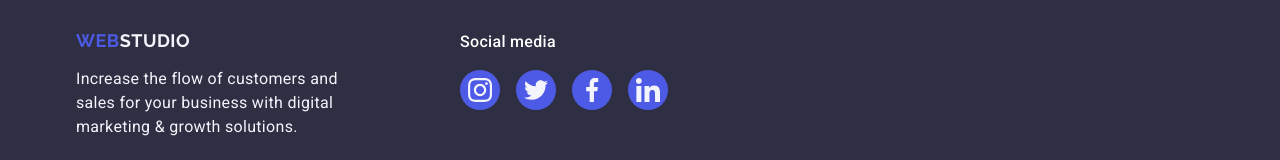
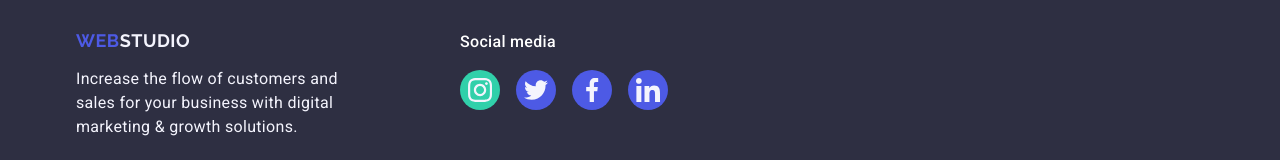
Before and after one commit to OlexiiyAndriichuck/goit-markup-hw-04, a plain HTML site: page index.html in a window 1280 px wide. In both pictures the pointer is over the link 480 px from the left and 3366 px from the top of the page. Shown: the part 3277-3437 px from the top of the page. Drawn offline with nearby package versions, Linux system fonts and the light colour scheme.

Commit message:
Update styles.css

```diff
--- a/css/styles.css
+++ b/css/styles.css
@@ -495,7 +495,10 @@ button {
     background-color: #404bbf;
 }
 
-
+.sotial-list-link-footer,
+.sotial-list-link-footer:hover{
+    background-color: #31d0aa;;
+}
 
 .sotial-list-link-footer,
 .sotial-list-link-footer:focus{
```
